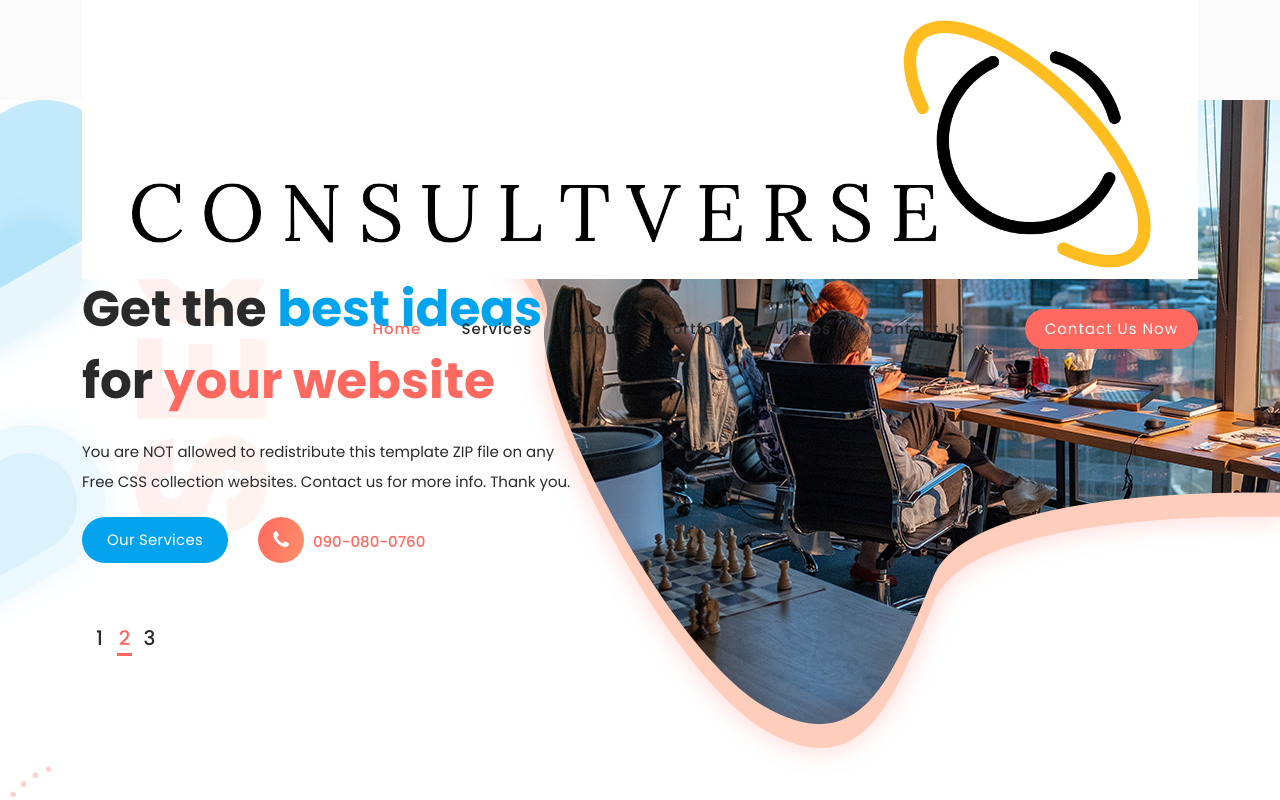
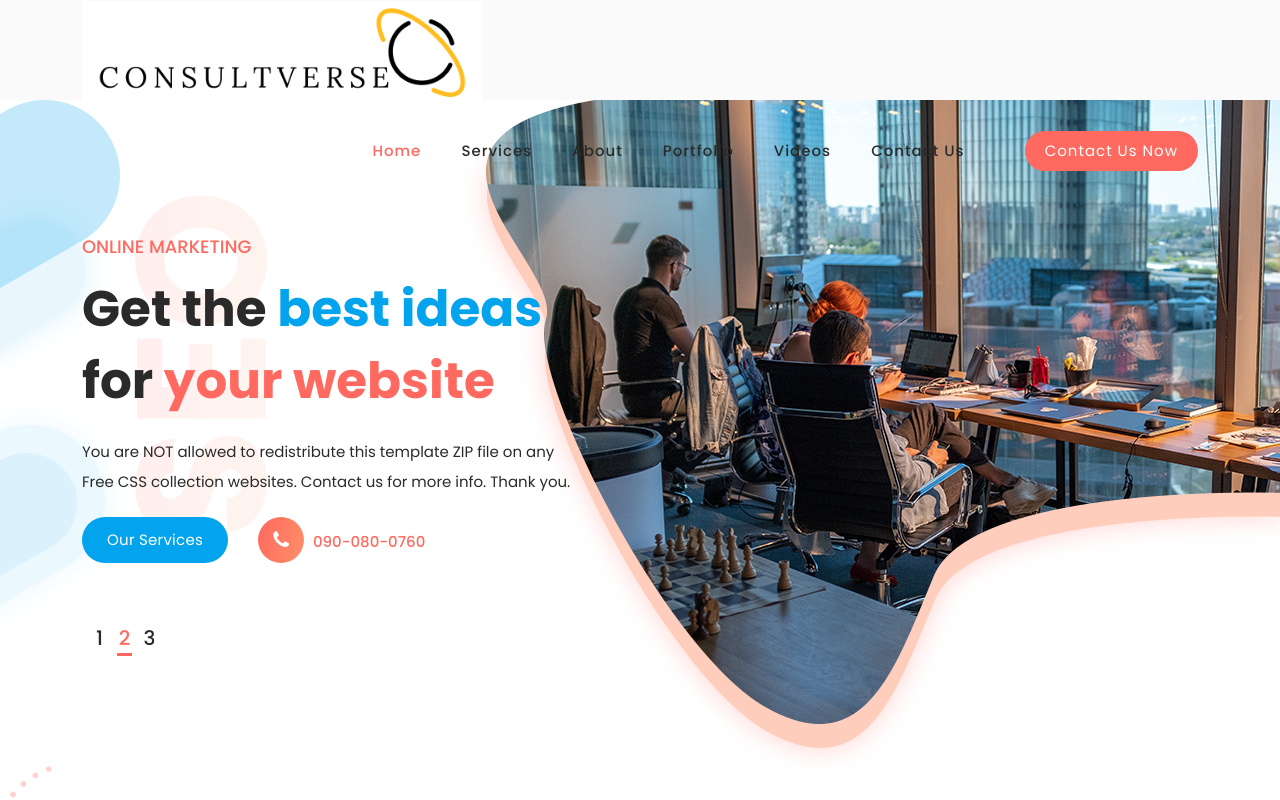
Before and after one commit to ConsultVerse/Fortune400, a plain HTML site: page index.html in a window 1280 px wide. Shown: the top 800 px of the page. Drawn offline with Linux system fonts and the light colour scheme.

Commit message:
Update index.html

```diff
--- a/index.html
+++ b/index.html
@@ -56,7 +56,7 @@ https://templatemo.com/tm-565-onix-digital
           <nav class="main-nav">
             <!-- ***** Logo Start ***** -->
             <a href="index.html" class="logo">
-              <img src="assets/images/OrgLogo.png">
+              <img width="400" height="100" src="assets/images/OrgLogo.png">
             </a>
             <!-- ***** Logo End ***** -->
             <!-- ***** Menu Start ***** -->
```
